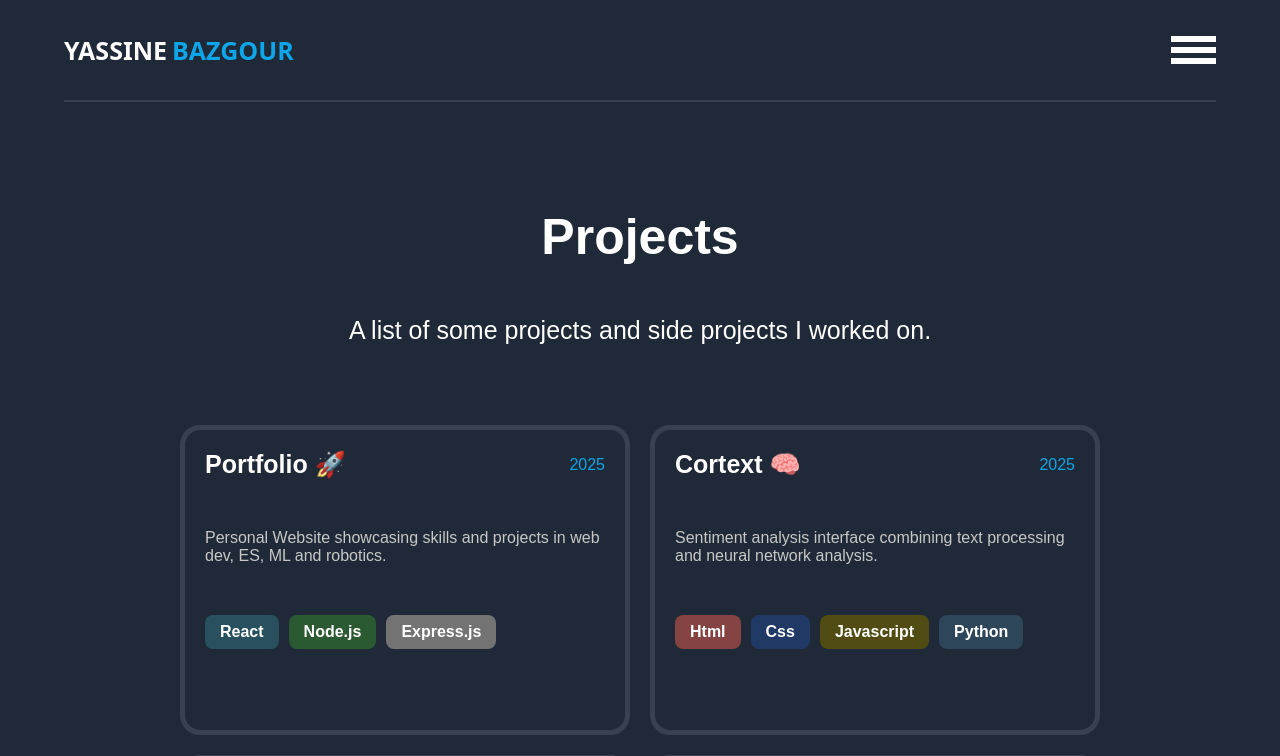
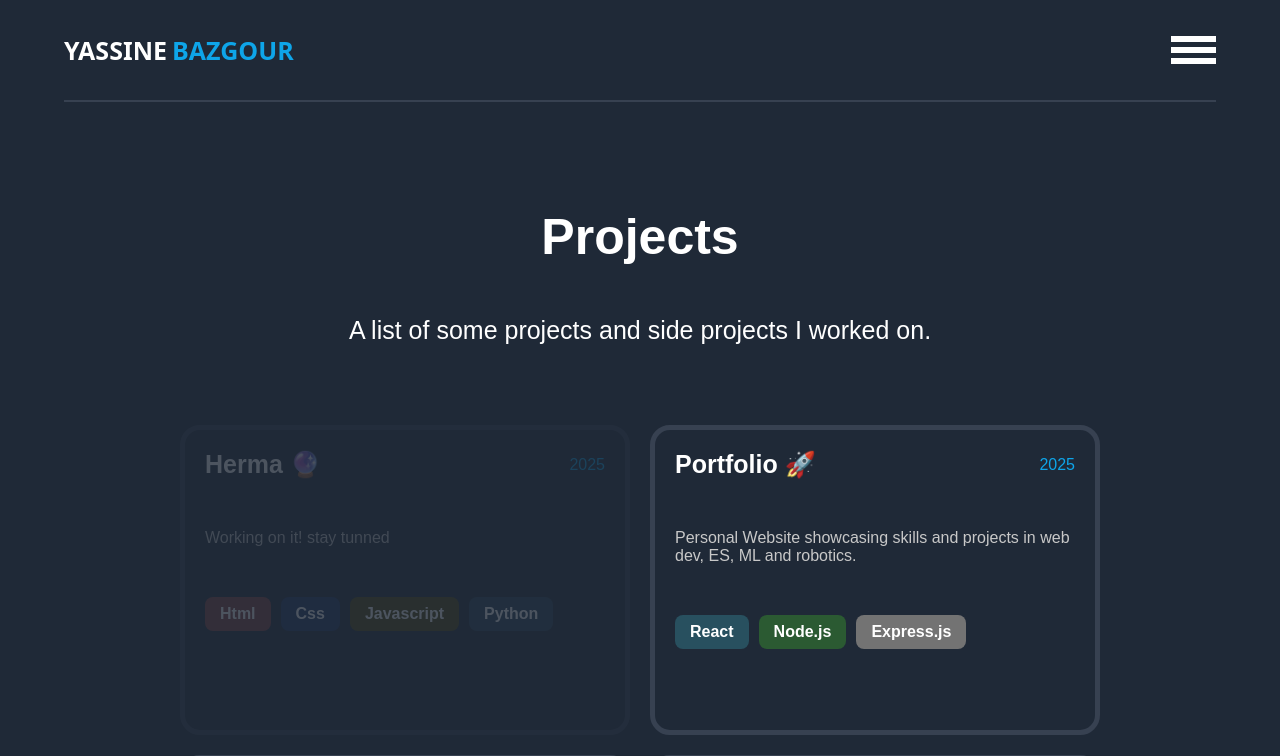
Before and after one commit to DarttGoblin/Portfolio, a React (Create React App) app: page /Projects in a window 1280 px wide. Shown: the top 756 px of the page. Built offline with nearby package versions, Linux system fonts and the light colour scheme.

Commit message:
Update Projects.js

```diff
--- a/src/Pages/Projects/Projects.js
+++ b/src/Pages/Projects/Projects.js
@@ -12,6 +12,18 @@ const Projects = () => {
                 <span className='projects-title'>Projects</span>
                 <span className='projects-description'>A list of some projects and side projects I worked on.</span>
                 <div className='projects-container'>
+                    <Project
+                        onClick={() => {alert('This is the project i am working on currently, will be available shortly!')}}
+                        title='Herma 🔮'
+                        date='2025'
+                        description='Working on it! stay tunned'
+                        tools={[
+                            { name: 'Html', backgroundColor: 'rgb(134, 67, 67)' },
+                            { name: 'Css', backgroundColor: 'rgb(32, 57, 101)' },
+                            { name: 'Javascript', backgroundColor: 'rgb(81, 75, 20)' },
+                            { name: 'Python', backgroundColor: 'rgb(45, 70, 90)' }
+                        ]}
+                    />
                     <Project
                         available
                         onClick={() => window.open('https://portfolio-git-main-yassinebazgourgmailcoms-projects.vercel.app/', '_blank')}
```
